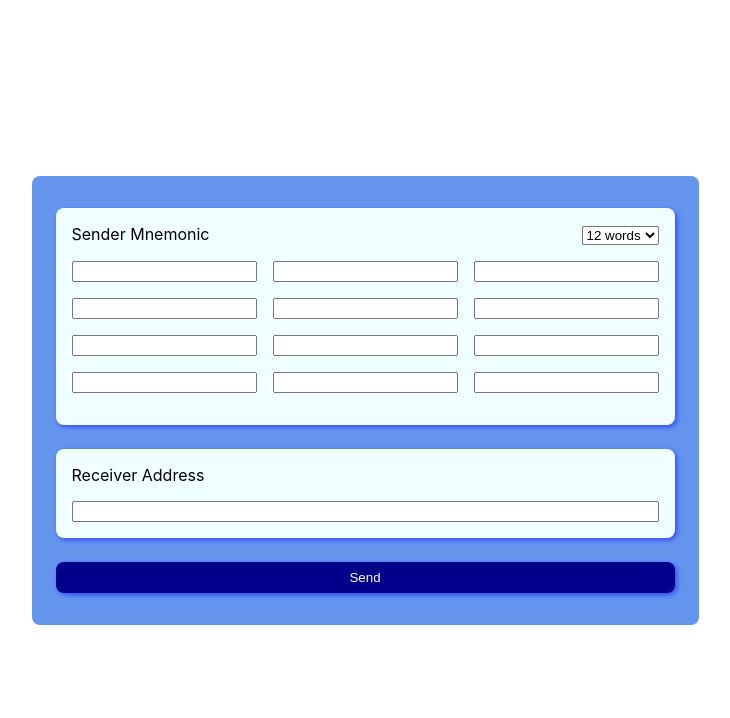
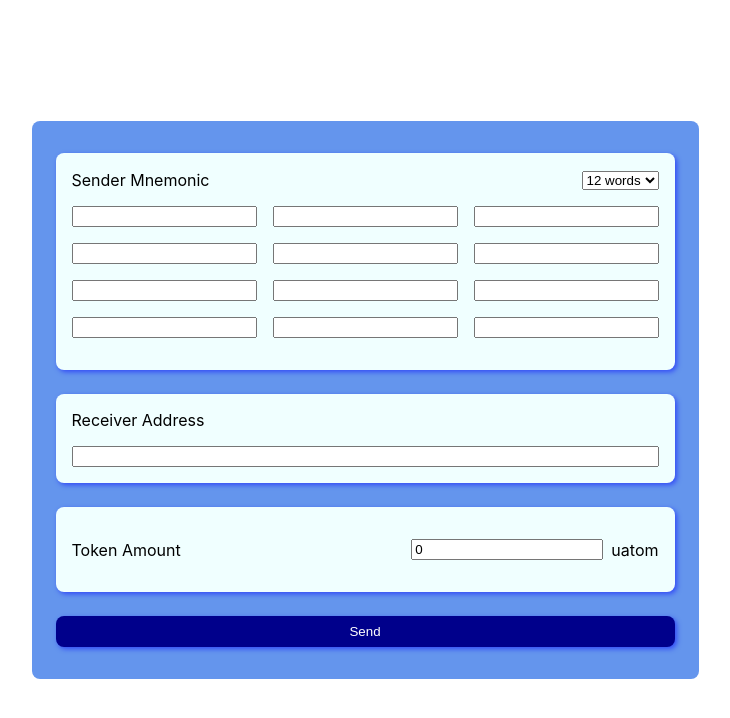
Before and after one commit to helloheesu/send-dapp, a Next.js app: page / in a window 1280 px wide. Shown: the top 718 px of the page, without its empty margins (275-1005 px from the left). Built offline with nearby package versions, Linux system fonts and the light colour scheme.

Commit message:
feat: token amount input

```diff
--- /dev/null
+++ b/components/TokenInput.module.css
@@ -0,0 +1,20 @@
+.container {
+  display: flex;
+  align-items: center;
+  justify-content: space-between;
+  width: 100%;
+  height: 100%;
+  gap: 1rem;
+}
+
+.amountInput {
+  flex: 1;
+  display: flex;
+  align-items: center;
+  justify-content: flex-end;
+}
+.amountInput input {
+  flex: 1;
+  margin-right: 0.5rem;
+  max-width: 12rem;
+}
--- /dev/null
+++ b/components/TokenInput.tsx
@@ -0,0 +1,41 @@
+import { useSendStore } from "@/stores";
+import shallow from "zustand/shallow";
+import inputStyles from "./Input.module.css";
+import styles from "./TokenInput.module.css";
+
+const inputId = "token-amount";
+
+const TokenInput = () => {
+  const { token, setToken } = useSendStore(
+    (state) => ({
+      token: state.token,
+      setToken: state.setToken,
+    }),
+    shallow
+  );
+
+  const onChange = (event: React.ChangeEvent<HTMLInputElement>) =>
+    setToken({
+      ...token,
+      amount: parseInt(event.target.value),
+    });
+
+  return (
+    <div className={inputStyles.container}>
+      <div className={styles.container}>
+        <label htmlFor={inputId}>Token Amount</label>
+        <p className={styles.amountInput}>
+          <input
+            id={inputId}
+            type="number"
+            value={token.amount}
+            onChange={onChange}
+          />
+          <span>{token.denom}</span>
+        </p>
+      </div>
+    </div>
+  );
+};
+
+export default TokenInput;
--- a/pages/index.tsx
+++ b/pages/index.tsx
@@ -1,6 +1,7 @@
 import ReceiverInput from "@/components/ReceiverInput";
 import SendButton from "@/components/SendButton";
 import SenderInput from "@/components/SenderInput";
+import TokenInput from "@/components/TokenInput";
 import styles from "./index.module.css";
 
 export default function Home() {
@@ -9,6 +10,7 @@ export default function Home() {
       <main className={styles.container}>
         <SenderInput />
         <ReceiverInput />
+        <TokenInput />
         <SendButton />
       </main>
     </div>
--- a/stores/send.ts
+++ b/stores/send.ts
@@ -22,7 +22,7 @@ const createSendSlice: StateCreator<
   setReceiverAddress: (address: string) => set({ receiverAddress: address }),
 
   token: {
-    denom: "",
+    denom: "uatom",
     amount: 0,
   },
   setToken: (token: { denom: string; amount: number }) => set({ token: token }),
```
